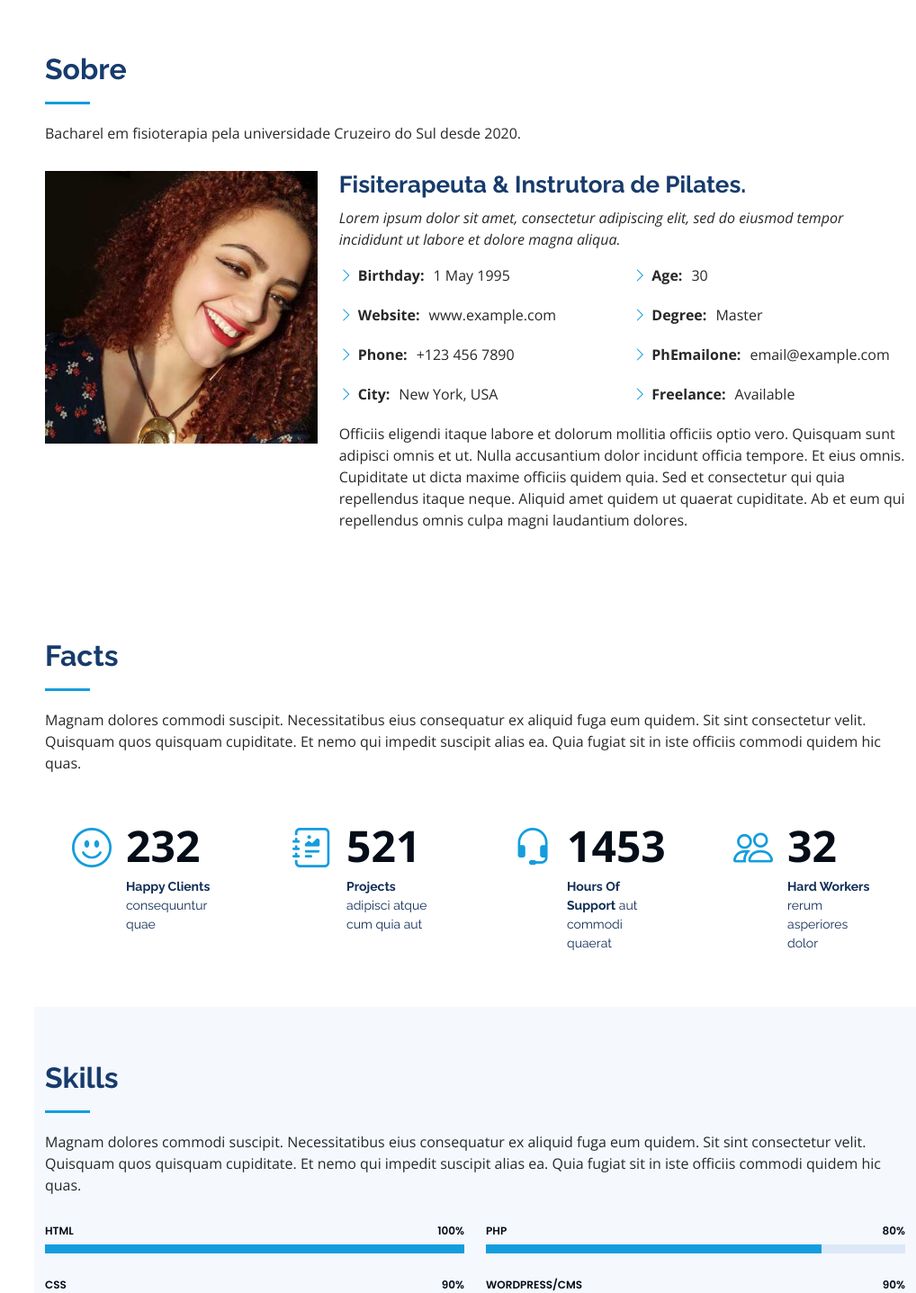
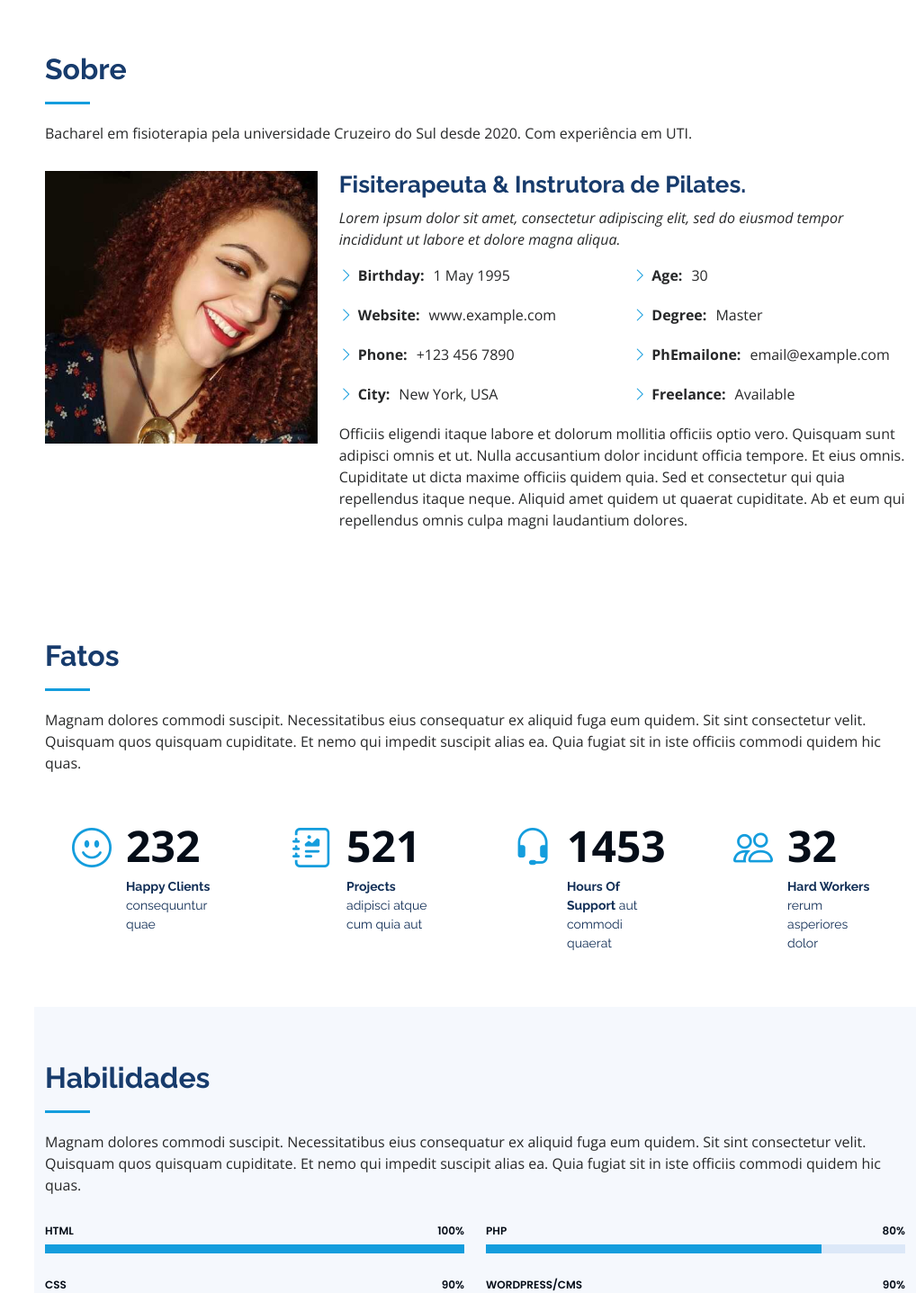
Before and after one commit to PriseTheSun/Working-something-ready-00, a plain HTML site: page index.html in a window 1280 px wide. Shown: the part 802-2239 px from the top of the page at 90% size, without its empty margins (262-1280 px from the left). Drawn offline with nearby package versions, Linux system fonts and the light colour scheme.

Commit message:
facts/skillss

```diff
--- a/index.html
+++ b/index.html
@@ -85,7 +85,9 @@
 
         <div class="section-title">
           <h2>Sobre</h2>
-          <p>Bacharel em fisioterapia pela universidade Cruzeiro do Sul desde 2020.</p>
+          <p>Bacharel em fisioterapia pela universidade Cruzeiro do Sul desde 2020. Com experiência em UTI.
+
+          </p>
         </div>
 
         <div class="row">
@@ -131,7 +133,7 @@
       <div class="container">
 
         <div class="section-title">
-          <h2>Facts</h2>
+          <h2>Fatos</h2>
           <p>Magnam dolores commodi suscipit. Necessitatibus eius consequatur ex aliquid fuga eum quidem. Sit sint consectetur velit. Quisquam quos quisquam cupiditate. Et nemo qui impedit suscipit alias ea. Quia fugiat sit in iste officiis commodi quidem hic quas.</p>
         </div>
 
@@ -179,7 +181,7 @@
       <div class="container">
 
         <div class="section-title">
-          <h2>Skills</h2>
+          <h2>Habilidades</h2>
           <p>Magnam dolores commodi suscipit. Necessitatibus eius consequatur ex aliquid fuga eum quidem. Sit sint consectetur velit. Quisquam quos quisquam cupiditate. Et nemo qui impedit suscipit alias ea. Quia fugiat sit in iste officiis commodi quidem hic quas.</p>
         </div>
 
```
